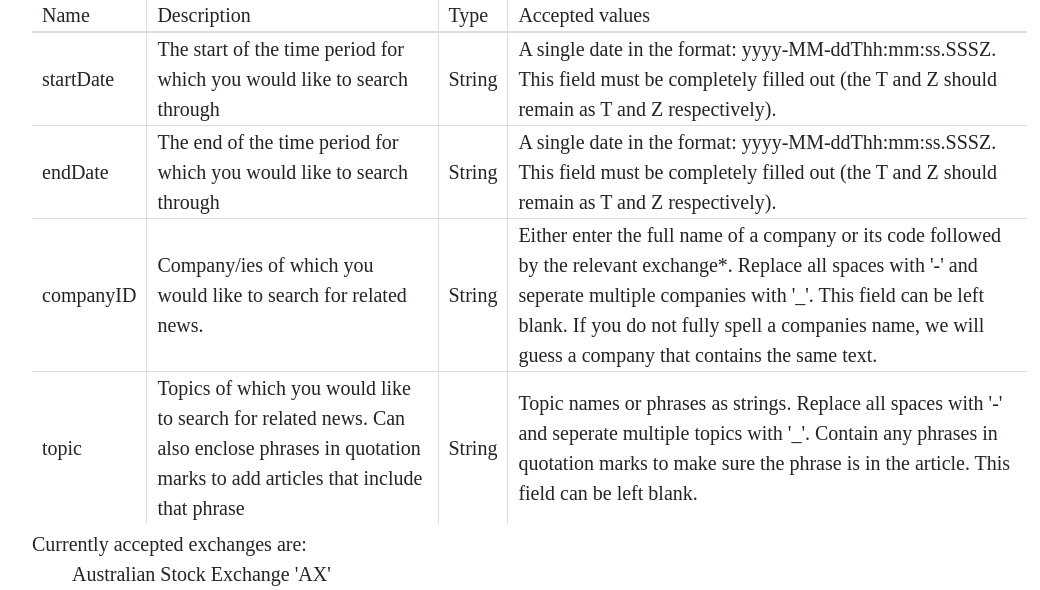
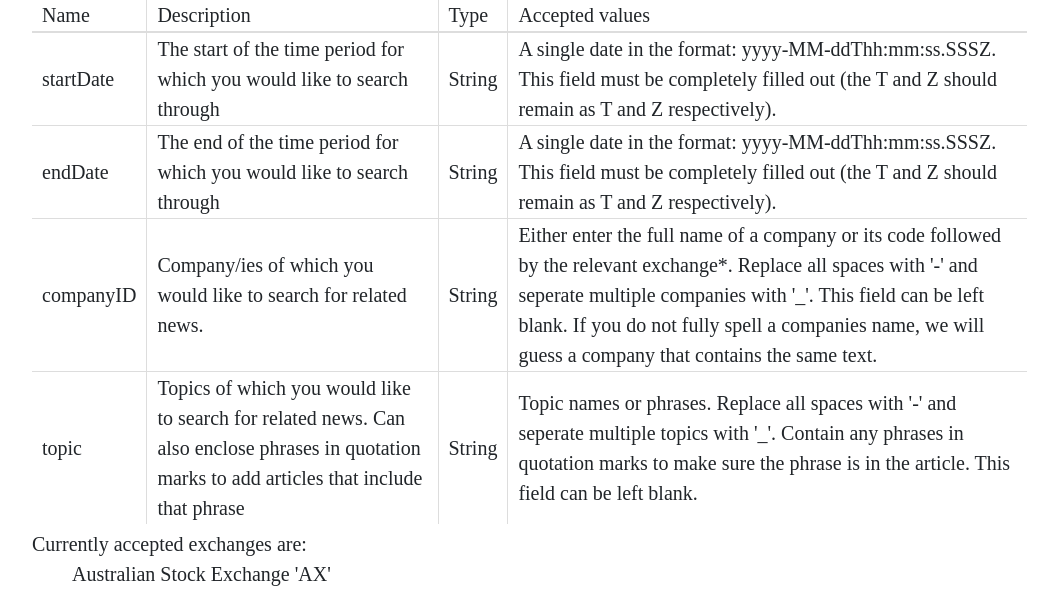
Before and after one commit to minimac1/Seng3011, a Flask app: page /documentation in a window 1280 px wide. Shown: the part 527-1117 px from the top of the page, without its empty margins (238-1278 px from the left). Run offline with Flask 2, Linux system fonts and the light colour scheme; some libraries are stand-ins or nearby versions.

Commit message:
Update documentation.html

```diff
--- a/templates/documentation.html
+++ b/templates/documentation.html
@@ -43,7 +43,7 @@
                         <td>topic</td>
                         <td>Topics of which you would like to search for related news. Can also enclose phrases in quotation marks to add articles that include that phrase</td>
                         <td>String</td>
-                        <td>Topic names or phrases as strings. Replace all spaces with '-' and seperate multiple topics with '_'. Contain any phrases in quotation marks to make sure the phrase is in the article. This field can be left blank.</td>
+                        <td>Topic names or phrases. Replace all spaces with '-' and seperate multiple topics with '_'. Contain any phrases in quotation marks to make sure the phrase is in the article. This field can be left blank.</td>
 
                     </tr>
                 </table>
```
